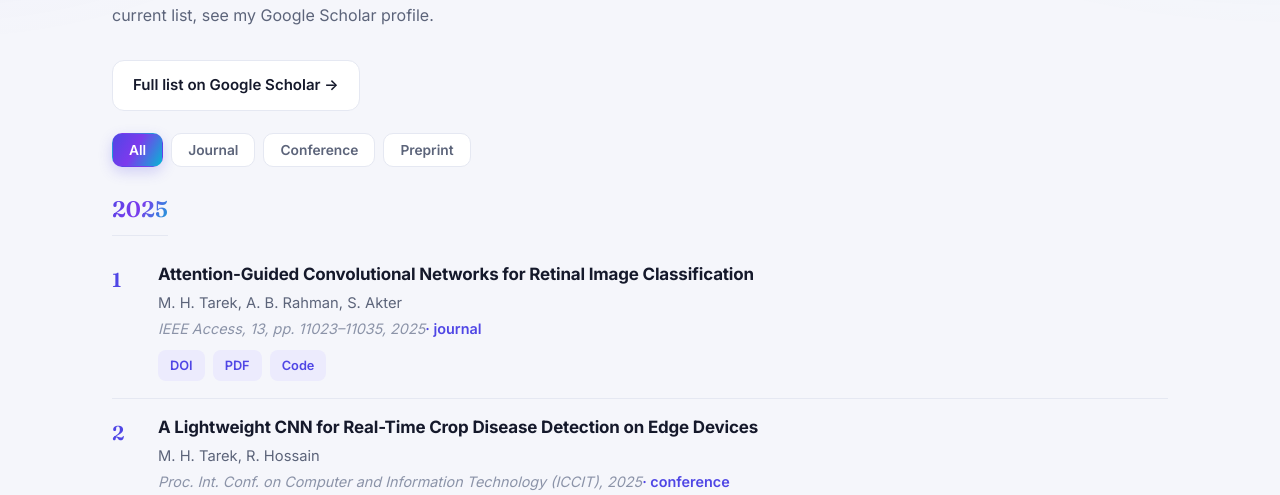
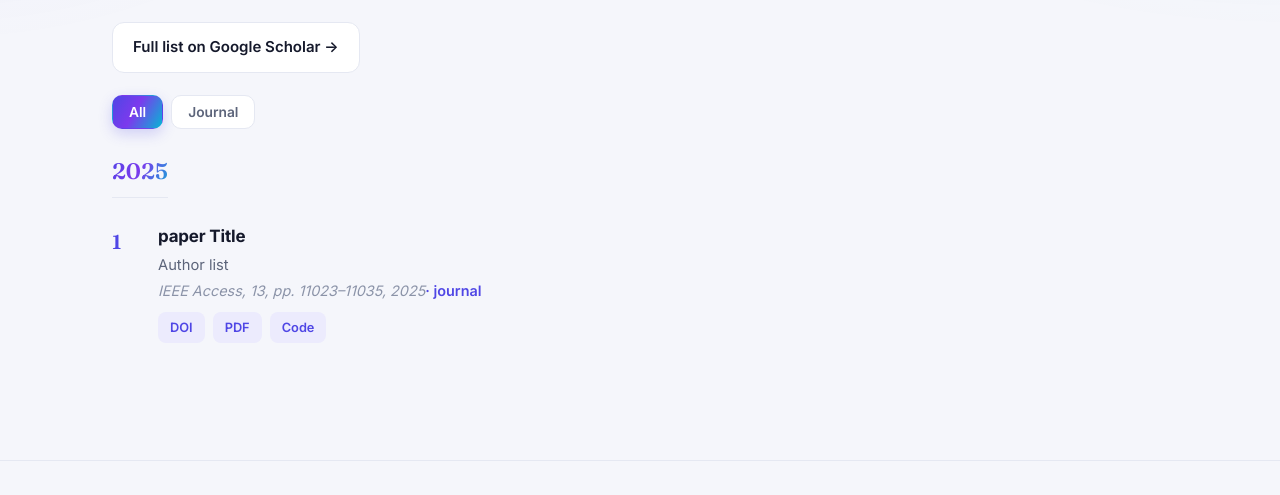
Before and after one commit to hasanbrur/hasanbrur, a plain HTML site: page publications.html in a window 1280 px wide. Shown: the part 230-725 px from the top of the page. Drawn offline with Linux system fonts and the light colour scheme.

Commit message:
Some personal information updated

```diff
--- a/js/data.js
+++ b/js/data.js
@@ -18,22 +18,22 @@ const PROFILE = {
   email:       "hasan.tarek@brur.ac.bd",
   email2:      "mdhasantarek1996@gmail.com",
   phone:       "+880 1785 222914",
-  office:      "Dept. of CSE, Begum Rokeya University, Rangpur, Bangladesh",
+  office:      "Academic Building - 02, Dept. of CSE, Begum Rokeya University, Rangpur, Bangladesh",
   photo:       "assets/hasan.jpg",
   bio: "I am a Lecturer in the Department of Computer Science & Engineering at Begum Rokeya University, Rangpur. " +
-       "I teach and conduct research in Artificial Intelligence, Machine Learning, Deep Learning, Data Science and " +
-       "Computer Vision, with a strong emphasis on reproducible experiments and rigorous statistical analysis. " +
-       "I hold B.Sc. and M.S. degrees in Software Engineering from the University of Dhaka.",
+       "I teach and conduct research in Artificial Intelligence, Machine Learning, Deep Learning, Software Enginering and " +
+       "Computer Vision, with a strong emphasis on reproducible experiments and rigorous analysis. " +
+       "I hold B.Sc.(Honours) and M.Sc. degrees in Software Engineering from the University of Dhaka.",
   bioLong: "I am a Lecturer in the Department of Computer Science & Engineering at Begum Rokeya University, Rangpur. " +
-       "My academic journey began with a B.Sc. (2019) and an M.S. (2021) in Software Engineering from the Institute of " +
+       "My academic journey began with a B.Sc. (2019) and an M.Sc. (2021) in Software Engineering from the Institute of " +
        "Information Technology, University of Dhaka. My research sits at the intersection of machine learning, deep " +
-       "learning and applied statistics — I am particularly interested in interpretable models, computer vision, and " +
-       "the careful statistical evaluation of results. Alongside teaching and research, I am a keen traveller, and I " +
+       "learning, computer vision and software engineering — I am particularly interested in machine learning, computer vision, and " +
+       "software engineering. Alongside teaching and research, I am a keen traveller, and I " +
        "believe exploring new places and cultures sharpens the curiosity that good research depends on.",
-  summary: "A dedicated computer-science educator and researcher specializing in Artificial Intelligence, Machine " +
-       "Learning and Computer Vision. I hold B.Sc. and M.S. degrees in Software Engineering from the University of " +
+  summary: "A computer-science educator and researcher specializing in Artificial Intelligence, Machine " +
+       "Learning, Computer Vision and Software Engineering. I hold B.Sc. and M.Sc. degrees in Software Engineering from the University of " +
        "Dhaka and teach at Begum Rokeya University, Rangpur. My work emphasizes reproducible research, rigorous " +
-       "statistical analysis, and mentoring students toward strong research practice.",
+       "analysis, and mentoring students toward strong research practice.",
 
   // Social / academic profile links  (replace "#" / sample links with your real URLs)
   links: {
@@ -48,17 +48,17 @@ const PROFILE = {
 
 /* Homepage headline statistics  (SAMPLE numbers — edit) */
 const STATS = [
-  { value: "4+",   label: "Years Teaching" },
-  { value: "12",   label: "Publications"  },
-  { value: "5",    label: "Research Projects" },
-  { value: "140+", label: "Citations" }
+  { value: "3+",   label: "Years Teaching" },
+  { value: "8",   label: "Publications"  },
+  { value: "1",    label: "Research Projects" },
+  { value: "40+", label: "Citations" }
 ];
 
 /* Research interest keywords (shown as tags) */
 const INTERESTS = [
   "Artificial Intelligence", "Machine Learning", "Deep Learning",
   "Data Science", "Computer Vision", "Statistical Analysis",
-  "Pattern Recognition", "Applied Research"
+  "Software Engineering", "Applied Research"
 ];
 
 /* Research theme cards (homepage + research page) */
@@ -66,18 +66,18 @@ const INTEREST_CARDS = [
   { icon: "🧠", title: "Deep Learning & Computer Vision",
     text: "Designing and evaluating neural architectures (PyTorch / TensorFlow) for image understanding, classification and detection." },
   { icon: "📊", title: "Machine Learning & Data Science",
-    text: "Predictive modelling, feature engineering and interpretable ML pipelines with scikit-learn, pandas and NumPy." },
-  { icon: "📐", title: "Statistical Modelling",
-    text: "Rigorous inference, SEM and factor analysis using statsmodels, semopy, factor_analyzer and pingouin." }
+    text: "Predictive modelling, feature reduction and ML pipelines with scikit-learn, pandas and NumPy." },
+  { icon: "📐", title: "Software Engineering",
+    text: "Software evolution" }
 ];
 
 /* Education — most recent first (REAL) */
 const EDUCATION = [
-  { degree: "M.S. in Software Engineering", school: "University of Dhaka",
+  { degree: "M.Sc. in Software Engineering", school: "University of Dhaka",
     meta: "CGPA 3.88 / 4.00", year: "2021" },
   { degree: "B.Sc. (Honours) in Software Engineering", school: "University of Dhaka",
     meta: "CGPA 3.85 / 4.00", year: "2019" },
-  { degree: "Higher Secondary Certificate (HSC), Science", school: "Carmichael College, Dinajpur Board",
+  { degree: "Higher Secondary Certificate (HSC), Science", school: "Carmichael College, Rangpur, Dinajpur Board",
     meta: "GPA 5.00 / 5.00", year: "2015" },
   { degree: "Dakhil (Secondary), Science", school: "Emadpur Fazil Madrasah, Madrasah Board",
     meta: "GPA 5.00 / 5.00", year: "2013" }
@@ -85,30 +85,33 @@ const EDUCATION = [
 
 /* Experience — most recent first (SAMPLE second entry — edit/remove) */
 const EXPERIENCE = [
-  { role: "Lecturer — Computer Science & Engineering", org: "Begum Rokeya University, Rangpur",
-    period: "2022 – present", text: "Teaching undergraduate courses, supervising student projects, and conducting research in AI/ML." },
-  { role: "Research Assistant (SAMPLE)", org: "IIT, University of Dhaka",
-    period: "2020 – 2021", text: "Assisted in machine-learning research and lab instruction during the M.S. programme." }
+  { role: "Lecturer — Computer Science and Engineering", org: "Begum Rokeya University, Rangpur",
+    period: "Sep 2023 – present", text: "Teaching undergraduate courses, supervising student projects, and conducting research in AI/ML/Software Engineering." },
+  { role: "Course Instructor", org: "IIT, University of Dhaka",
+    period: "Feb 2021 – May 2022", text: "I taught a brief course on Office Applications for Smart Office offered by the Institute of Information Technology (IIT)." },
+	{ role: "Intern", org: "Samsung R&D Institute Bangladesh.",
+    period: "Jan 2019 – Jun 2019", text: "Involved in developing projects pertaining to machine learning." }
 ];
 
 /* Technical skills (used on About page and CV) */
 const SKILLS = [
-  "Python", "NumPy", "pandas", "scikit-learn", "statsmodels",
-  "semopy", "factor_analyzer", "pingouin", "PyTorch", "TensorFlow"
+  "Python", "NumPy", "pandas", "scikit-learn", "C",
+  "C++", "Java"
 ];
 
 /* CV "Others" section — languages, memberships, references, etc. (SAMPLE) */
 const CV_OTHERS = [
-  { label: "Languages", value: "Bangla (native), English (fluent)" },
-  { label: "Professional Membership", value: "[Society / IEEE membership — SAMPLE]" },
-  { label: "References", value: "Available on request" }
+  { label: "Languages", value: "Bangla (native), English" },
+  { label: "Professional Membership", value: "IEEE, Internet Society Bangladesh Dhaka Chapter, Dhaka University IT Society (DUITS)" },
+  //{ label: "References", value: "Available on request" }
 ];
 
 /* Research projects / grants  (SAMPLE — replace with real ones) */
 const PROJECTS = [
-  { title: "Edge-AI for Agricultural Disease Detection", period: "2024 – present",
-    text: "Developing lightweight CNNs that run on low-cost edge devices to detect crop diseases from leaf images in real time.",
-    tags: ["Deep Learning", "Computer Vision"], link: "" },
+  { title: "Digital Skills to Succeed (DS2S) Program, GIZ BD", period: "2023 – 2026",
+    text: "Working on the development of a Micro-credential course titled, Digital Branding & Marketing for Start-up business",
+    tags: ["Digital Skill", "Microcredential"], link: "https://www.ds2snetwork.com/micro-credentials/details/9" },
+  /*
   { title: "Interpretable ML for Education Analytics", period: "2023 – 2024",
     text: "Predicting student performance with interpretable models and explaining the drivers behind each prediction.",
     tags: ["Machine Learning", "Data Science"], link: "" },
@@ -118,20 +121,26 @@ const PROJECTS = [
   { title: "Statistical Study of Digital Learning Adoption", period: "2023",
     text: "A structural-equation-modelling study of factors influencing online-learning adoption among university students.",
     tags: ["Statistics", "SEM"], link: "" }
+	*/
 ];
 
 /* Awards & honours  (SAMPLE — replace with real ones) */
 const AWARDS = [
-  { title: "Best Paper Award", org: "ICCIT 2025", year: "2025",
-    text: "For the paper on edge-based crop-disease detection." },
-  { title: "University Merit Scholarship", org: "University of Dhaka", year: "2017",
-    text: "Awarded for outstanding undergraduate academic performance." },
-  { title: "Education Board Scholarship (HSC)", org: "Dinajpur Education Board", year: "2015",
+  { title: "Best Paper Award", org: "2020 Joint 9th International Conference on Informatics, Electronics & Vision (ICIEV) and 2020 4th International Conference on Imaging, Vision & Pattern Recognition (icIVPR)", year: "2020",
+    text: "For the paper on feature reduction." },
+  { title: "ICT Fellowship", org: "Information and Communication Technology Division under the Ministry of Posts, Telecommunications and Information Technology, Bangladesh.", year: "2020",
+    text: "For Masters (Thesis) program" },
+  { title: "Third position", org: "HASCA Nurse Care Activity Recognition Challenge", year: "2019",
+    text: "Awarded for outstanding performance. Website URL : https://hasc-nurse-challenge.github.io/" },
+  { title: "Scholarship (HSC)", org: "Dutch Bangla Bank", year: "2015",
     text: "Merit scholarship for top results in the Higher Secondary examination." }
 ];
 
 /* Collaboration areas (Collaboration page) */
 const COLLABORATION = [
+  { icon: "🤝", title: "Research Collaboration",
+    text: "To do" }
+  /*
   { icon: "🤝", title: "Research Collaboration",
     text: "Joint research in AI, machine learning, deep learning, computer vision and applied statistics — locally and internationally." },
   { icon: "🎓", title: "Student Supervision",
@@ -144,6 +153,7 @@ const COLLABORATION = [
     text: "Co-developing funded research proposals and collaborative inter-university projects." },
   { icon: "💡", title: "Industry & Applied Work",
     text: "Applied data-science and computer-vision projects that turn research into practical solutions." }
+	*/
 ];
 
 /* -----------------------------------------------------------------
@@ -153,6 +163,11 @@ const COLLABORATION = [
    Replace these with your real publications (links set to "#" are dummy).
    ----------------------------------------------------------------- */
 const PUBLICATIONS = [
+	{ title: "paper Title",
+    authors: "Author list",
+    venue: "IEEE Access, 13, pp. 11023–11035",
+    year: 2025, type: "journal", featured: true, doi: "#", pdf: "#", code: "#" },
+  /*
   { title: "Attention-Guided Convolutional Networks for Retinal Image Classification",
     authors: "M. H. Tarek, A. B. Rahman, S. Akter",
     venue: "IEEE Access, 13, pp. 11023–11035",
@@ -192,20 +207,28 @@ const PUBLICATIONS = [
     authors: "M. H. Tarek",
     venue: "arXiv preprint arXiv:2101.00000",
     year: 2021, type: "preprint", featured: false, doi: "#", pdf: "#", code: "" }
+	*/
 ];
 
 /* News / Recent updates — most recent first (SAMPLE) */
 const NEWS = [
   { date: "Nov 2026", text: "Launched my new academic website. 🎉" },
-  { date: "Oct 2026", text: "Paper on retinal image classification accepted in IEEE Access." },
+  { date: "Oct 2026", text: "Paper on retinal image classification accepted in IEEE Access." }
+  /*
   { date: "Aug 2026", text: "Served on the technical program committee for ICCIT 2026." },
   { date: "May 2026", text: "Received the Best Paper Award at ICCIT 2025." },
   { date: "Feb 2026", text: "Started supervising three new undergraduate thesis groups." }
+  */
 ];
 
 /* Gallery — category: "travel" | "event"
    img: path to an image in assets/ (leave "" to show a labelled placeholder) */
 const GALLERY = [
+  { category: "event",  caption: "Classroom, BRUR",           img: "assets/event4.jpg" },
+  { category: "travel", caption: "Cox's Bazar",               img: "assets/travel1.jpg" },
+  { category: "travel", caption: "Sylhet",                    img: "assets/travel2.jpg" },
+  { category: "travel", caption: "Sajek Valley",              img: "assets/travel3.jpg" }
+/*
   { category: "event",  caption: "ICCIT 2025, Dhaka",        img: "assets/event1.jpg" },
   { category: "event",  caption: "Departmental Seminar 2024", img: "assets/event2.jpg" },
   { category: "event",  caption: "ML Workshop 2024",          img: "assets/event3.jpg" },
@@ -214,18 +237,26 @@ const GALLERY = [
   { category: "travel", caption: "Sylhet",                    img: "assets/travel2.jpg" },
   { category: "travel", caption: "Sajek Valley",              img: "assets/travel3.jpg" },
   { category: "travel", caption: "Sundarbans",                img: "assets/travel4.jpg" }
+  */
 ];
 
 /* Blog posts. Use "link" for an external post (Medium, etc.), or leave
    "link" empty and write the full text in "body". (SAMPLE posts) */
 const BLOG = [
+{ title: "A Gentle Introduction to Convolutional Neural Networks", date: "Oct 2026", category: "Tutorial",
+    excerpt: "What convolutions actually do, why they work for images, and a minimal PyTorch example.",
+    link: "", body: "" }
+
+	/*
   { title: "A Gentle Introduction to Convolutional Neural Networks", date: "Oct 2026", category: "Tutorial",
     excerpt: "What convolutions actually do, why they work for images, and a minimal PyTorch example.",
     link: "", body: "" },
+
   { title: "Reproducibility in Machine-Learning Experiments", date: "Sep 2026", category: "Research notes",
     excerpt: "Seeds, environments, data versioning — practical habits that make your results trustworthy.",
     link: "", body: "" },
   { title: "Tips for Teaching a First Data Science Course", date: "Jul 2026", category: "Teaching",
     excerpt: "Lessons learned from introducing undergraduates to pandas, statistics and their first models.",
     link: "", body: "" }
+	*/
 ];
```
Also changed, not shown: contact.html (+1 -1 lines), publications.html (+1 -1 lines).
